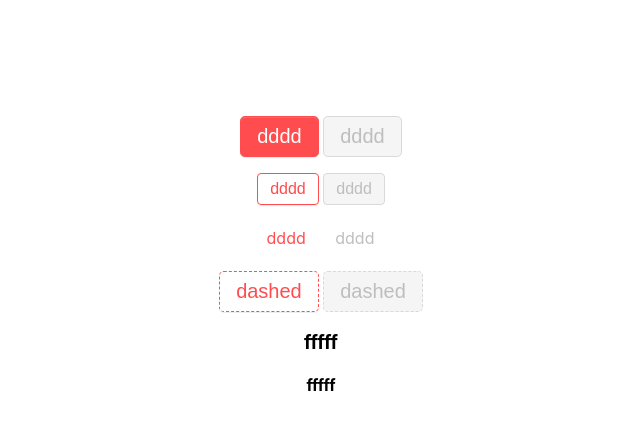
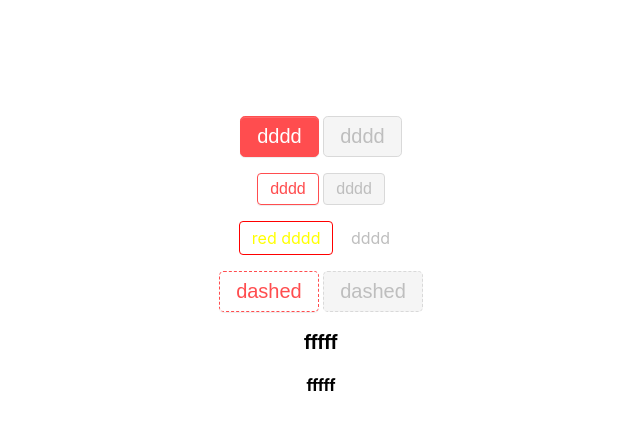
Before and after one commit to lusteng/mime-ui, a React (Create React App) app: page / in a window 1280 px wide. Shown: the top 430 px of the page, without its empty margins (319-959 px from the left). Built offline with nearby package versions, Linux system fonts and the light colour scheme.

Commit message:
style: build flow

```diff
--- a/src/App.tsx
+++ b/src/App.tsx
@@ -45,9 +45,11 @@ function App() {
 <p>
 
 <Button
+      style={{"color": "yellow", border: "1px solid red"}}
       type='link'
+      href="http://www.baidu.c"
       danger
-    >dddd</Button>
+    >red dddd</Button>
     &nbsp;
     <Button
       type='link'
--- a/src/components/Button/button.tsx
+++ b/src/components/Button/button.tsx
@@ -21,6 +21,7 @@ interface BaseButtonProps{
     children: React.ReactNode,
     href?: string,
     danger?: boolean,
+    style?: React.CSSProperties,
     onClick?: React.MouseEventHandler<HTMLElement>
 }
 
@@ -36,9 +37,10 @@ const Button : React.FC<BaseButtonProps> = (props) => {
         type,
         size,
         disabled,
+        danger,
         children,
         href,
-        danger
+        ...others
     } = props
 
     const classes = classNames('e-btn', {
@@ -52,6 +54,7 @@ const Button : React.FC<BaseButtonProps> = (props) => {
     if(type === 'link'){
         return <a
             href={href}
+            {...others}
             className={classes}
         >
             {children}
@@ -61,6 +64,7 @@ const Button : React.FC<BaseButtonProps> = (props) => {
             className={classes}
             disabled={disabled}
             onClick={handleClick}
+            {...others}
             // todo
             data-t-wave-animation={wave}
         >
--- /dev/null
+++ b/src/components/Button/index.tsx
@@ -0,0 +1,3 @@
+import Button from './button'
+
+export default Button
--- /dev/null
+++ b/src/components/index.tsx
@@ -0,0 +1 @@
+export {default as Button} from './Button'
--- a/src/styles/index.scss
+++ b/src/styles/index.scss
@@ -11,4 +11,4 @@
 @import "common";
 
 //component styles
-@import "../components/Button/style";
+@import "./../components/Button/style/index";
```
Also changed, not shown: package.json (+8 -2 lines), tsconfig.build.json (added, +18 -0 lines), 19 other files (tests, documents, lock files or other folders).
